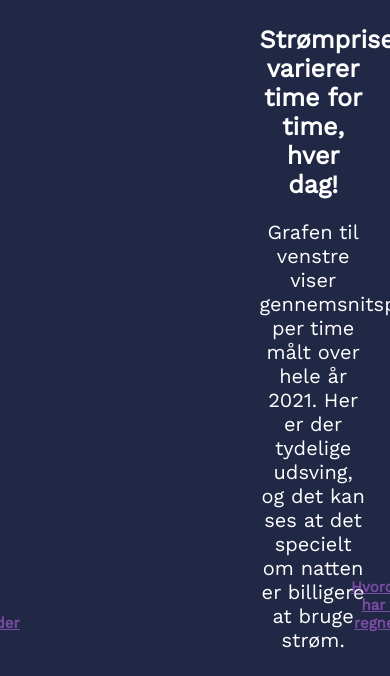
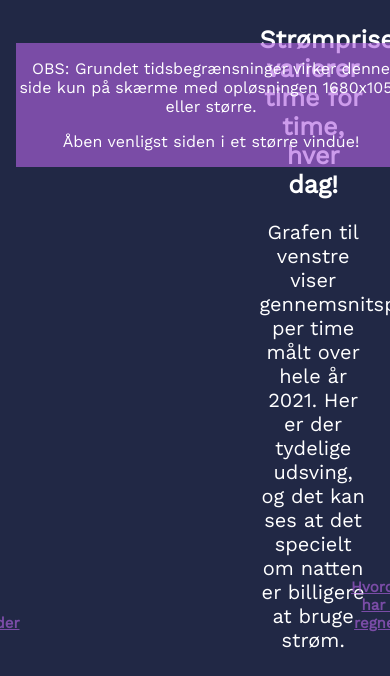
Before and after one commit to JakobMagni/spot-prisen, a website: page public/index.html in a window 390 px wide. Shown: the part 168-844 px from the top of the page. Drawn offline with nearby package versions, Linux system fonts and the light colour scheme; no server answers.

Commit message:
added screen size warning as page is NOT responsive

```diff
--- a/public/index.html
+++ b/public/index.html
@@ -35,8 +35,10 @@
           </div>
         </section>
       </div>
-
-      <!-- SIDE 2, LINJEDIAGRAM + FORM  -->
+      <div class="screen_warning">
+        <p>OBS: Grundet tidsbegrænsninger virker denne side kun på skærme med opløsningen 1680x1050 eller større.</p>
+        <p>Åben venligst siden i et større vindue!</p>
+      </div>
       <div class="col col1" id="diagram1"></div>
       <div class="col col2">
         <h2>Strømprisen varierer time for time, hver dag!</h2> <!-- From the original template div -->
@@ -52,7 +54,7 @@
           <p>Spotpriser for 2021: <a href="https://www.energidataservice.dk/tso-electricity/Elspotprices" target="_blank">energidataservice.dk</a></p>
         </div>
       </div>
-
+        <!-- SIDE 2, LINJEDIAGRAM + FORM  -->
         <a href="#second">
           <div class="scroll-down"></div>
         </a>
--- a/public/styles.css
+++ b/public/styles.css
@@ -558,3 +558,20 @@ textarea {
   bottom: 1.8em;
   left: 40em;
 }
+
+/* Warning for too small screens*/
+.screen_warning {
+  visibility: hidden;
+  width: 100%;
+  position: absolute;
+  z-index: 10;
+  top:25%;
+  background-color: #b062e1a0;
+  text-align: center;
+}
+
+@media (max-width: 1680px) {
+.screen_warning{
+  visibility: visible;
+}
+}
```
